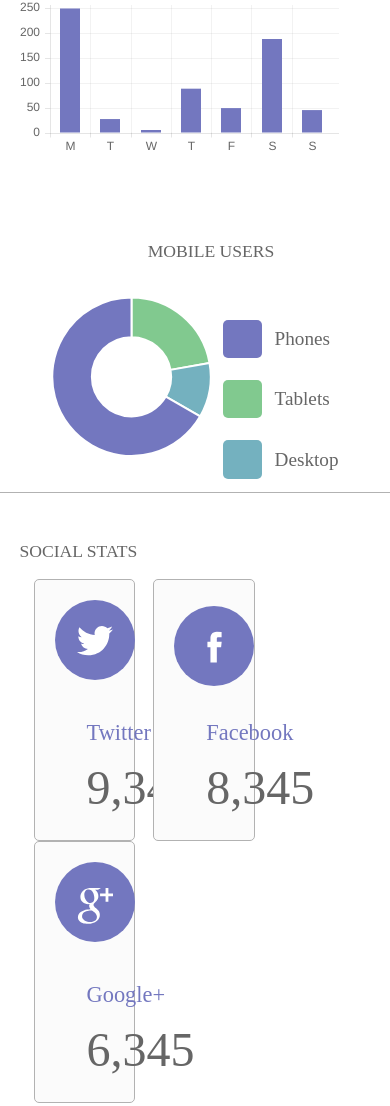
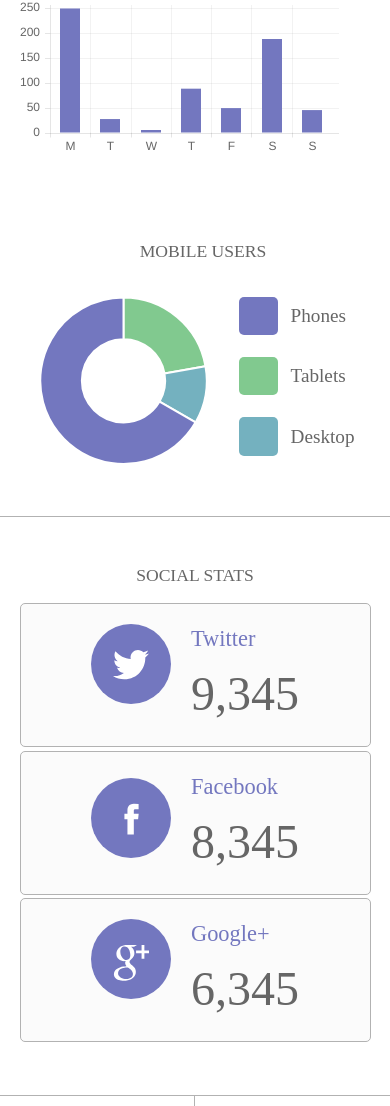
Before and after one commit to CristianCristea/project_9_web_app_dashboard, a plain HTML site: page index.html in a window 390 px wide. Shown: the part 545-1651 px from the top of the page. Drawn offline with Linux system fonts and the light colour scheme.

Commit message:
Responsive social-stats section

```diff
--- a/scss/layouts/_desktop.scss
+++ b/scss/layouts/_desktop.scss
@@ -30,4 +30,25 @@
       text-align: left;
     }
   }
+
+  .social-stats {
+
+    .block-heading {
+      text-align: left;
+    }
+  }
+
+  .block-social-stats {
+    margin: 0 1% 0 0;
+    display: inline-block;
+    text-align: left;
+    width: 29%;
+  }
+
 }
+
+@media screen and (min-width: #{$screen-large}) {
+  .block-social-stats {
+    margin-right: 4%;
+  }
+}
--- a/scss/modules/_blocks.scss
+++ b/scss/modules/_blocks.scss
@@ -23,7 +23,7 @@
 
 .mobile-users {
   display: block;
-  padding: 2em 0 2em 2em;
+  padding: 2em 0 3em 1em;
   position: relative;
 
  .block-heading {
@@ -40,8 +40,8 @@
   list-style: none;
   display: inline-block;
   position: absolute;
-  top: 40%;
-  right: 2em;
+  top: 30%;
+  right: 1em;
 
   li{
     position: relative;
@@ -81,15 +81,22 @@
 *** Block social stats
 ***********************************************************/
 
+.social-stats {
+
+  .block-heading {
+    text-align: center;
+  }
+}
+
 .block-social-stats {
-  display: inline-block;
-  width: 29%;
+  display: block;
+  text-align: center;
+  min-width: 263px;
   border: 1px solid $silver_chalice_a;
   border-radius: 5px;
   background-color: $alabaster;
-  margin-left: 4%;
+  margin: 0 auto 1%;
   padding: 20px;
-  margin-top: 0;
 
   .icon-twitter,
   .icon-facebook,
@@ -104,8 +111,12 @@
   .stats {
     display: inline-block;
     text-align: left;
-    margin-left: 2em;
+    margin-left: 1em;
     margin-bottom: .3em;
+
+    .social-heading {
+      margin-top: 0;
+    }
   }
 }
 
```
Also changed, not shown: css/styles.css, 1 other file.
